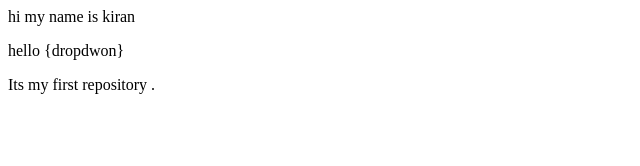
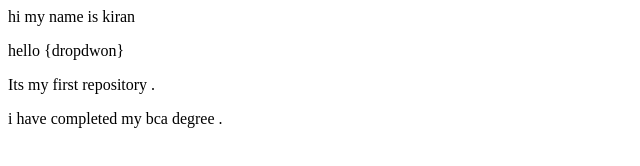
Before and after one commit to Kirankadetti/localrepo, a plain HTML site: page index.html in a window 1280 px wide. Shown: the whole page, without its empty margins (0-640 px from the left). Drawn offline with Linux system fonts and the light colour scheme.

Commit message:
addfeature1

```diff
--- a/index.html
+++ b/index.html
@@ -1,3 +1,4 @@
 <p>hi my name is kiran</p>
 <p>hello {dropdwon} </p>
 <p>Its my first repository . </p>
+<p>i have completed my bca degree .</p>
```
